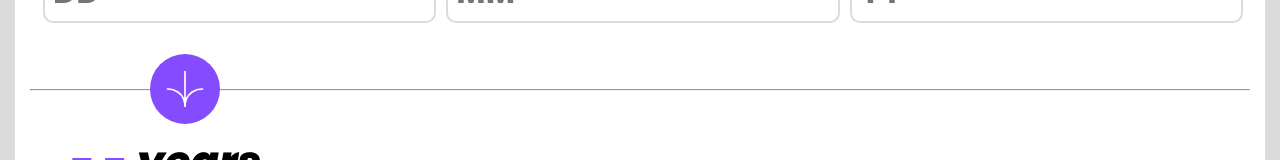
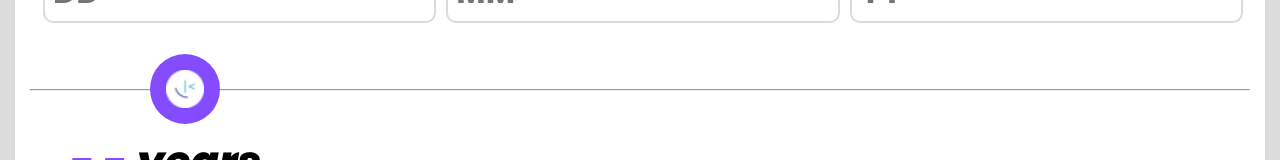
Before and after one commit to arenascode/Age-Calculator-app, a website: page index.html in a window 1280 px wide. Shown: the part 226-386 px from the top of the page. Drawn offline with Linux system fonts and the light colour scheme.

Commit message:
adjust img path

```diff
--- a/index.html
+++ b/index.html
@@ -17,7 +17,7 @@
 
   </form>
   <button type="submit" form="inputsDate" id="circleButton">
-    <img src="/assets/images/icon-arrow.svg" alt="">
+    <img src="./assets/images/favicon-32x32.png" alt="">
   </button>
   <hr>
   <div id="showResult">
```
